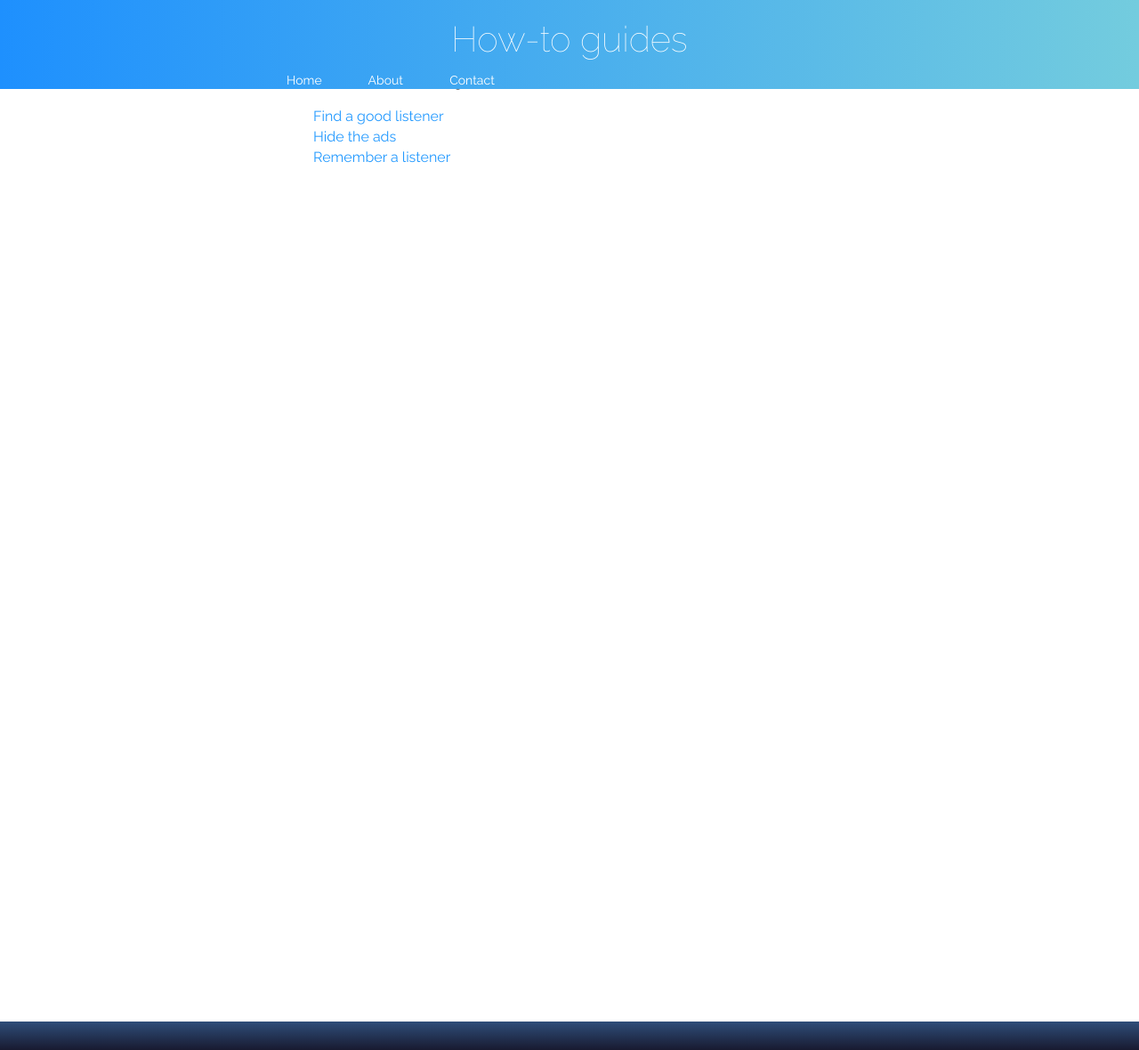
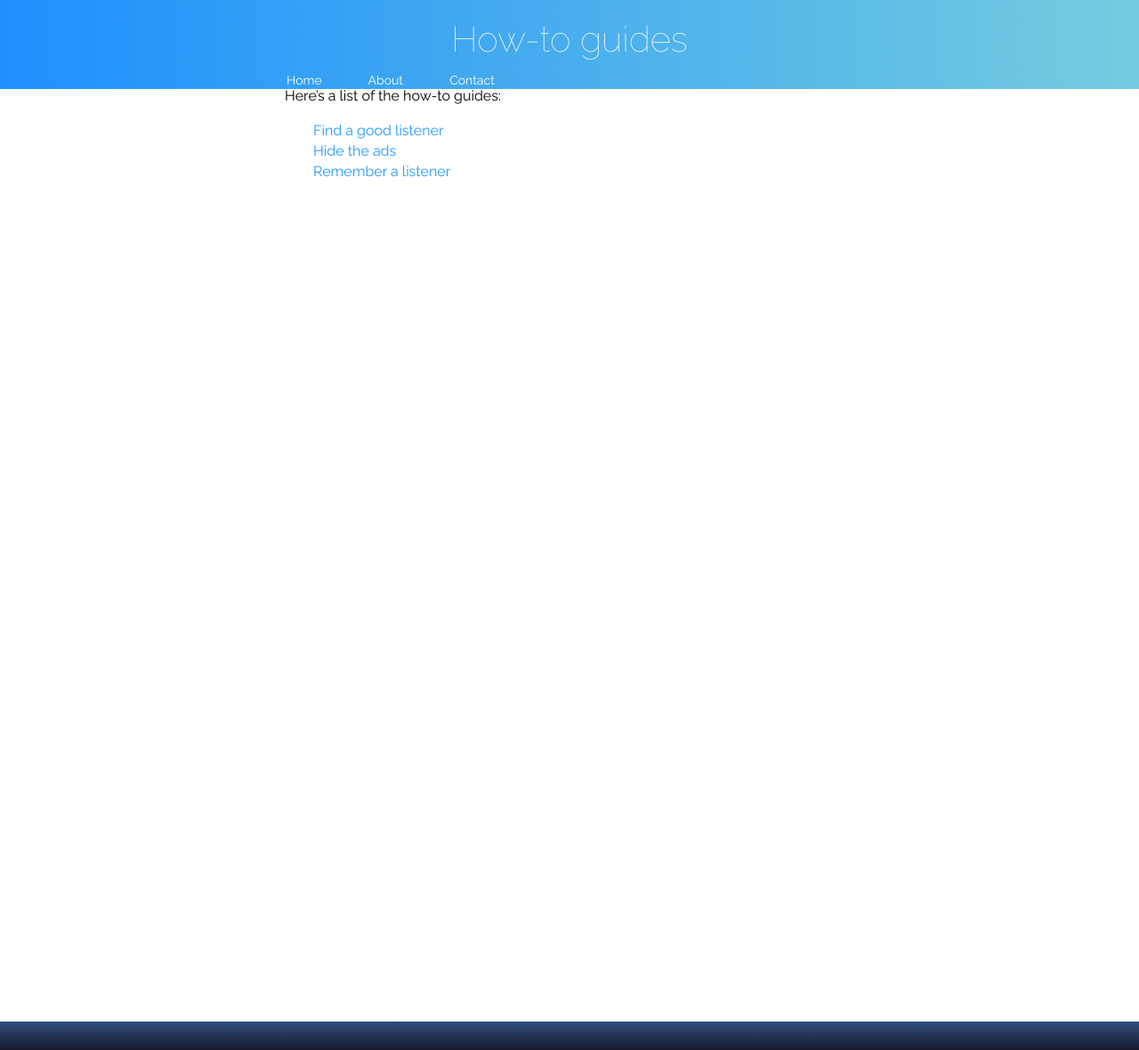
Before and after one commit to RarelyCharlie/rarelycharlie.github.io, a Jekyll site: the page built from howto.md, in a window 1280 px wide and 1180 px high. Shown: the whole window at 89% size. Built offline with Jekyll 4.4.1, drawn with Linux system fonts in a browser that asks for light colours.

Commit message:
content top padding

```diff
--- a/_layouts/default.html
+++ b/_layouts/default.html
@@ -27,7 +27,7 @@ body.keyboard {overflow: hidden;}
 #header {font-weight: 400; margin: 0; font-size: 16px; line-height: 24px; color: white;}
 #header h2 {font-weight: 100; margin: 0; font-size: 40px; line-height: 40px;}
 #header span {display: inline-block; letter-spacing: 1px; position: relative; top: 4px; font-style: italic;}
-#content {max-width: 640px; margin: 0 auto; padding: 0 1ex 60em 1ex;}
+#content {max-width: 640px; margin: 0 auto; padding: 1em 1ex 60em 1ex;}
 #content p {margin: 0 0 1em 0;}
 input {font-size: inherit; margin-left: 1ex; padding: 0 2px;}
 del {text-decoration: none; display: inline-block; color: #070; cursor: pointer;}
```
